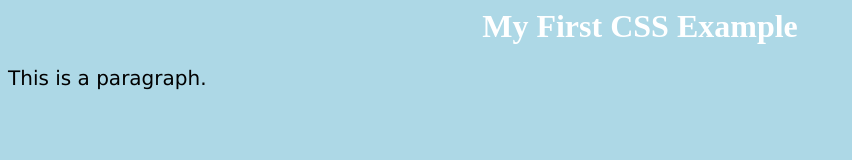
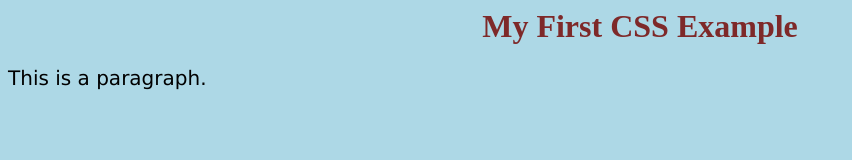
Before and after one commit to GauravDhakad/gravee, a plain HTML site: page index.html in a window 1280 px wide. Shown: the whole page, without its empty margins (0-852 px from the left). Drawn offline with Linux system fonts and the light colour scheme.

Commit message:
color change
white to red

```diff
--- a/index.html
+++ b/index.html
@@ -6,7 +6,7 @@
       }
 
       h1 {
-        color: white;
+        color: rgb(126, 41, 41);
         text-align: center;
       }
 
```
